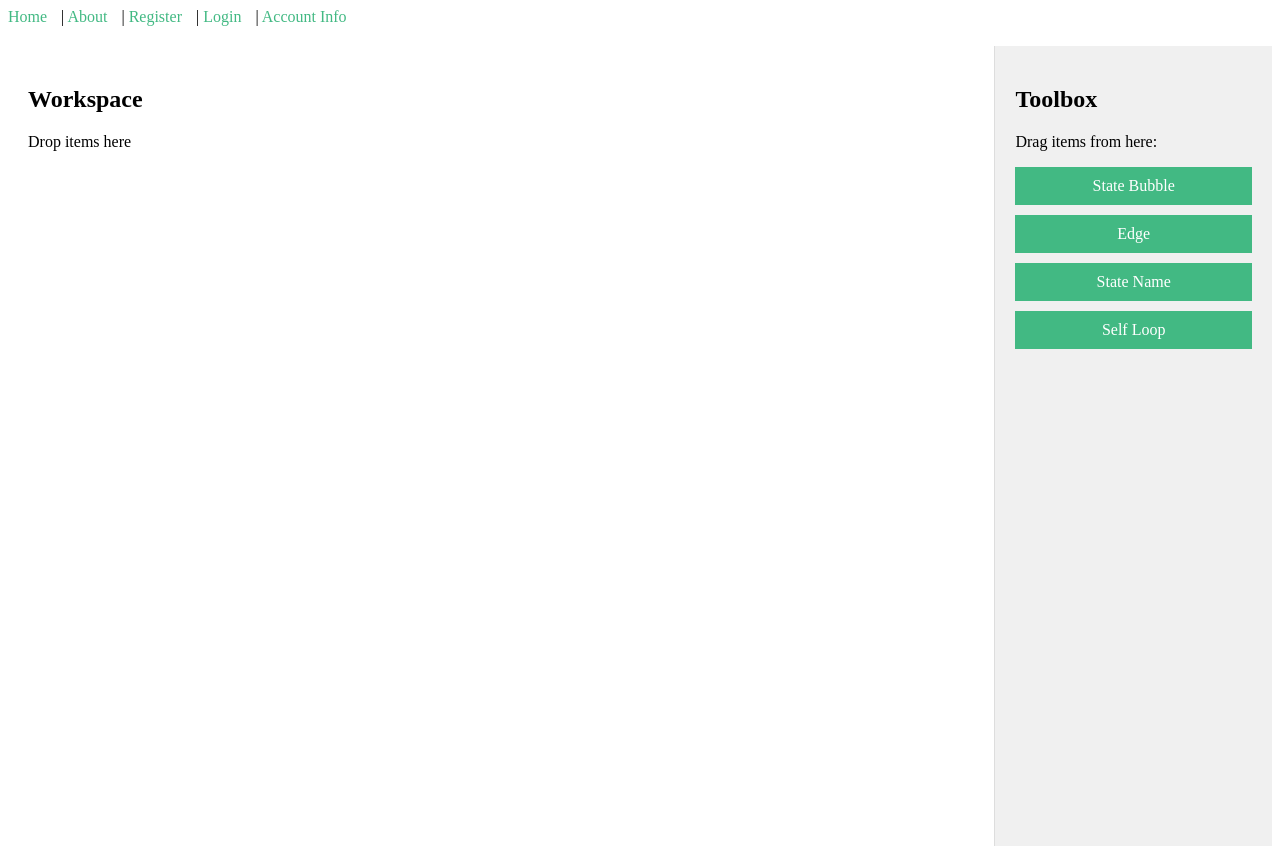
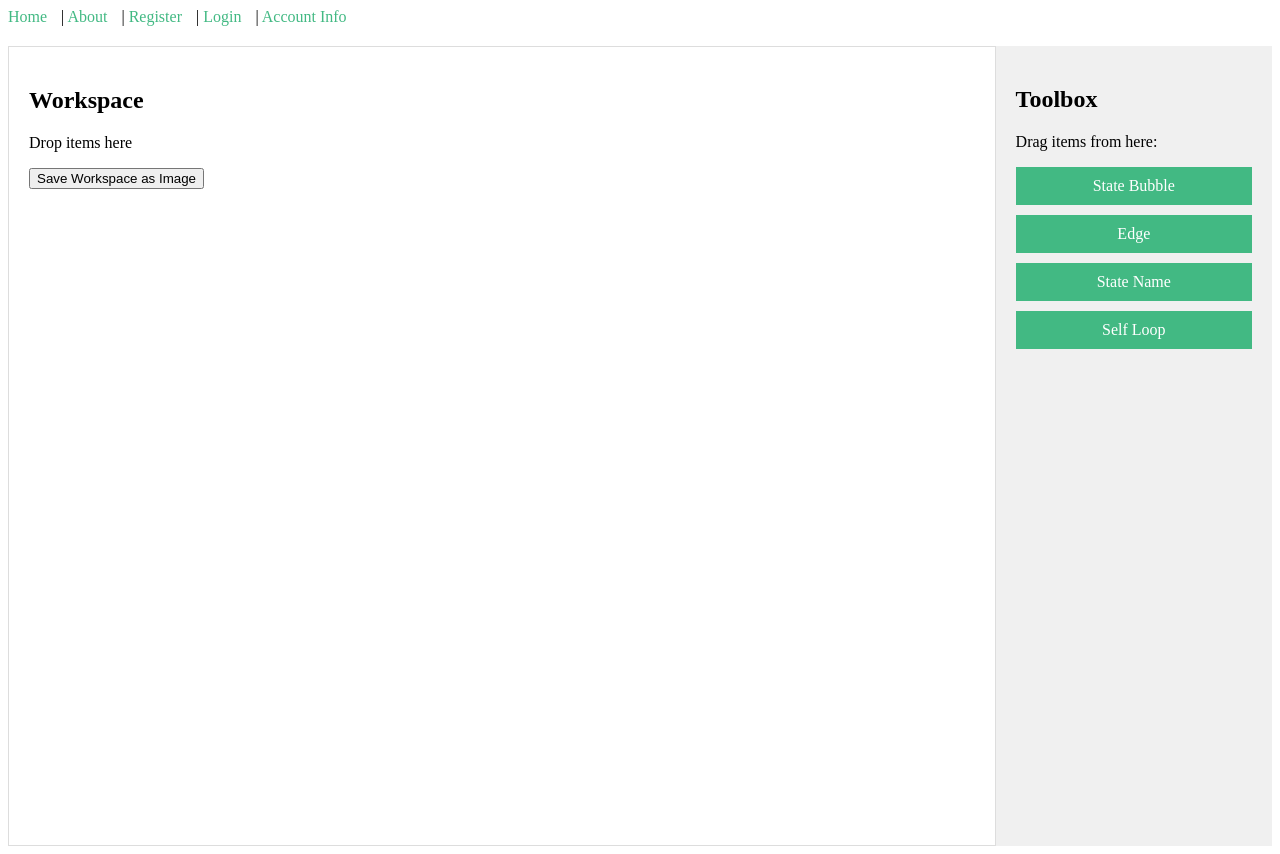
Before and after one commit to davidvenuto/Projects-Fall-2024, a Vue app in the folder client/: page / in a window 1280 px wide. Built offline with nearby package versions, Linux system fonts and the light colour scheme; the HTML template or start-up script is replaced by a standard one.

Commit message:
Let users save workspace as an image

```diff
--- a/client/package.json
+++ b/client/package.json
@@ -18,6 +18,7 @@
         "bulma": "^0.9.4",
         "client": "file:",
         "express": "^4.21.0",
+        "html2canvas": "^1.4.1",
         "pinia": "^2.1.7",
         "vue": "^3.5.3",
         "vue-router": "^4.4.3"
--- a/client/src/views/Home.vue
+++ b/client/src/views/Home.vue
@@ -1,60 +1,34 @@
 <template>
   <div class="container">
-    <div
-      class="workspace"
-      @dragover.prevent="onDragOver"
-      @drop="onDrop"
-    >
+    <div class="workspace" ref="workspace" @dragover.prevent="onDragOver" @drop="onDrop">
       <h2 class="workspace-title">Workspace</h2>
       <p>Drop items here</p>
-      <div
-        v-for="(item, index) in droppedItems"
-        :key="index"
-        :style="{
+      <div v-for="(item, index) in droppedItems" :key="index" :style="{
       position: 'absolute',
       left: item.x + 'px',
       top: item.y + 'px'
-        }"
-        class="workspace-item"
-        draggable="true"
-        @dragstart="onItemDragStart($event, index)"
-      >
+    }" class="workspace-item" draggable="true" @dragstart="onItemDragStart($event, index)">
         {{ item.type }}
       </div>
+      <button @click="saveAsImage">Save Workspace as Image</button>
     </div>
     <div class="toolbox">
       <h2>Toolbox</h2>
       <p>Drag items from here:</p>
 
-      <div
-        class="toolbox-item"
-        draggable="true"
-        @dragstart="onDragStart($event, 'State Bubble')"
-      >
+      <div class="toolbox-item" draggable="true" @dragstart="onDragStart($event, 'State Bubble')">
         State Bubble
       </div>
 
-      <div
-        class="toolbox-item"
-        draggable="true"
-        @dragstart="onDragStart($event, 'Edge')"
-      >
+      <div class="toolbox-item" draggable="true" @dragstart="onDragStart($event, 'Edge')">
         Edge
       </div>
 
-      <div
-        class="toolbox-item"
-        draggable="true"
-        @dragstart="onDragStart($event, 'State Name')"
-      >
+      <div class="toolbox-item" draggable="true" @dragstart="onDragStart($event, 'State Name')">
         State Name
       </div>
 
-      <div
-        class="toolbox-item"
-        draggable="true"
-        @dragstart="onDragStart($event, 'Self Loop')"
-      >
+      <div class="toolbox-item" draggable="true" @dragstart="onDragStart($event, 'Self Loop')">
         Self Loop
       </div>
     </div>
@@ -63,6 +37,8 @@
 
 
 <script lang="ts">
+import html2canvas from 'html2canvas';
+
 export default {
   name: 'Home',
   data() {
@@ -71,6 +47,25 @@ export default {
     };
   },
   methods: {
+    saveAsImage() {
+  const workspace = this.$refs.workspace as HTMLElement;
+
+  if (!workspace) {
+    console.error('Workspace element not found');
+    return;
+  }
+
+  html2canvas(workspace).then((canvas) => {
+    const link = document.createElement('a');
+    link.download = 'workspace.png';
+    link.href = canvas.toDataURL('image/png');
+    link.click();
+  }).catch((error) => {
+    console.error('Could not save image', error);
+  });
+},
+
+
     onDragStart(event: DragEvent, type: string) {
       const dataTransfer = event.dataTransfer;
       if (!dataTransfer) return;
@@ -127,10 +122,12 @@ export default {
 .workspace {
   width: 80%;
   background-color: #ffffff;
-  border-right: 1px solid #ddd;
+  border: 1px solid #ddd;
+  /* Add this line */
   padding: 20px;
   position: relative;
 }
+
 
 .workspace-item {
   padding: 10px;
```
Also changed, not shown: 1 other file (tests, documents, lock files or other folders). Lines whose indentation alone changed are shown as unchanged.
